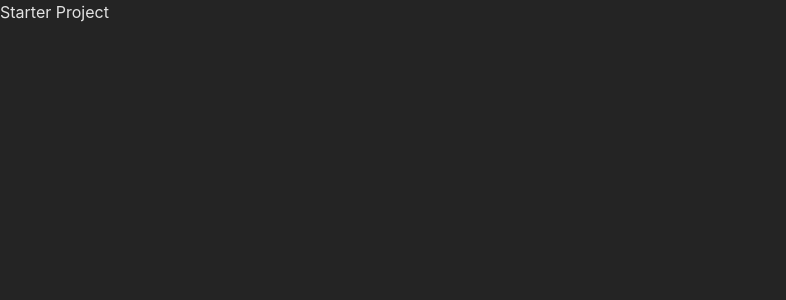
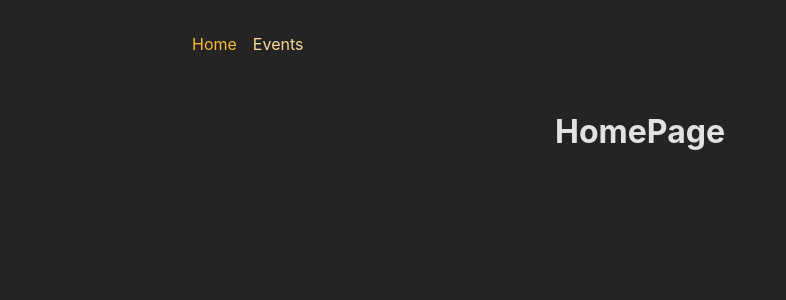
Before and after one commit to mohamedsaidumn/react-complete-guide-part-15, a React (Create React App) app in the folder frontend/: page / in a window 1280 px wide. Shown: the top 300 px of the page, without its empty margins (0-786 px from the left). Built offline with nearby package versions, Linux system fonts and the light colour scheme.

Commit message:
set up the routes, added a root layout and ensured the links were properly setup

```diff
--- a/frontend/package.json
+++ b/frontend/package.json
@@ -12,6 +12,7 @@
     "@types/react-dom": "^18.2.4",
     "react": "^18.2.0",
     "react-dom": "^18.2.0",
+    "react-router-dom": "^6.11.1",
     "react-scripts": "5.0.1",
     "typescript": "^4.9.5",
     "web-vitals": "^2.1.4"
--- a/frontend/src/App.tsx
+++ b/frontend/src/App.tsx
@@ -1,4 +1,12 @@
 import React from "react";
+import { createBrowserRouter, RouterProvider } from "react-router-dom";
+import RootLayout from "./pages/RootLayoutPage";
+import ErrorPage from "./pages/ErrorPage";
+import HomePage from "./pages/HomePage";
+import EventsPage from "./pages/EventsPage";
+import EventDetailPage from "./pages/EventDetailPage";
+import NewEventPage from "./pages/NewEventPage";
+import EditEventPage from "./pages/EditEventPage";
 
 // Challenge / Exercise
 
@@ -17,13 +25,28 @@ import React from "react";
 // 3. Add a root layout that adds the <MainNavigation> component above all page components
 // 4. Add properly working links to the MainNavigation
 // 5. Ensure that the links in MainNavigation receive an "active" class when active
+//Done
 // 6. Output a list of dummy events to the EventsPage
 //    Every list item should include a link to the respective EventDetailPage
 // 7. Output the ID of the selected event on the EventDetailPage
 // BONUS: Add another (nested) layout route that adds the <EventNavigation> component above all /events... page components
 
+const router = createBrowserRouter([
+  {
+    path: "/",
+    element: <RootLayout />,
+    errorElement: <ErrorPage />,
+    children: [
+      { index: true, element: <HomePage /> }, //path:""
+      { path: "events", element: <EventsPage /> },
+      { path: "events/:id", element: <EventDetailPage /> },
+      { path: "events/new", element: <NewEventPage /> },
+      { path: "events/:id/edit", element: <EditEventPage /> },
+    ],
+  },
+]);
 function App() {
-  return <div>Starter Project</div>;
+  return <RouterProvider router={router} />;
 }
 
 export default App;
--- /dev/null
+++ b/frontend/src/components/MainNavigation.tsx
@@ -0,0 +1,36 @@
+import classes from "./MainNavigation.module.css";
+import { NavLink } from "react-router-dom";
+
+function MainNavigation() {
+  return (
+    <header className={classes.header}>
+      <nav>
+        <ul className={classes.list}>
+          <li>
+            <NavLink
+              to="/"
+              className={({ isActive }) =>
+                isActive ? classes.active : undefined
+              }
+              end
+            >
+              Home
+            </NavLink>
+          </li>
+          <li>
+            <NavLink
+              to="/events"
+              className={({ isActive }) =>
+                isActive ? classes.active : undefined
+              }
+            >
+              Events
+            </NavLink>
+          </li>
+        </ul>
+      </nav>
+    </header>
+  );
+}
+
+export default MainNavigation;
--- /dev/null
+++ b/frontend/src/pages/ErrorPage.tsx
@@ -0,0 +1,16 @@
+import { Fragment } from "react";
+import MainNavigation from "../components/MainNavigation";
+
+function ErrorPage() {
+  return (
+    <Fragment>
+      <MainNavigation />
+      <main>
+        <h1>An error occurred!</h1>
+        <p>Could not find this page!</p>
+      </main>
+    </Fragment>
+  );
+}
+
+export default ErrorPage;
--- /dev/null
+++ b/frontend/src/pages/RootLayout.module.css
@@ -0,0 +1,4 @@
+.content {
+  margin: 2rem auto;
+  text-align: center;
+}
--- /dev/null
+++ b/frontend/src/pages/RootLayoutPage.tsx
@@ -0,0 +1,17 @@
+import { Outlet } from "react-router-dom";
+
+import MainNavigation from "../components/MainNavigation";
+import classes from "./RootLayout.module.css";
+
+function RootLayout() {
+  return (
+    <>
+      <MainNavigation />
+      <main className={classes.content}>
+        <Outlet />
+      </main>
+    </>
+  );
+}
+
+export default RootLayout;
--- a/frontend/src/react-app-env.d.ts
+++ b/frontend/src/react-app-env.d.ts
@@ -1 +1,2 @@
 /// <reference types="react-scripts" />
+declare module "*.module.css";
```
Also changed, not shown: frontend/src/components/MainNavigation.js (deleted, +0 -20 lines), 1 other file (tests, documents, lock files or other folders).
